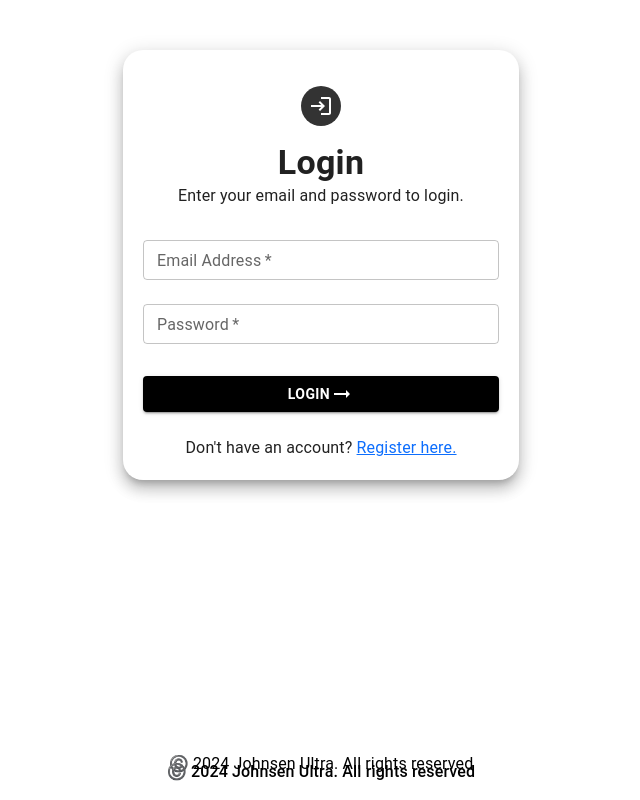
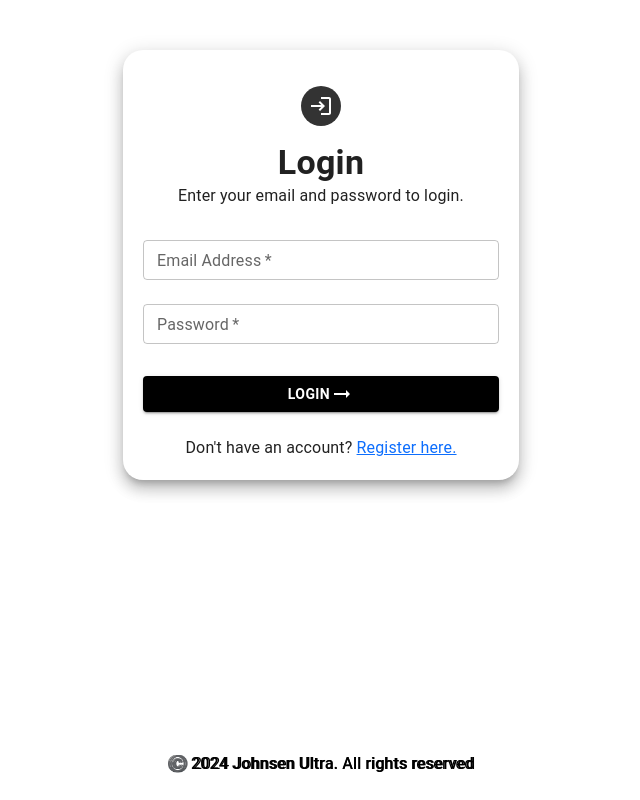
Before and after one commit to johnsenultra/Project4-Empolyee-Management-Dashboard, a React (Vite) app: page / in a window 1280 px wide. Shown: the whole page, without its empty margins (319-959 px from the left). Built offline with nearby package versions, Linux system fonts and the light colour scheme; no server answers; the database is empty.

Commit message:
changes the padding of footer in login and signup

```diff
--- a/src/pages/Layout.jsx
+++ b/src/pages/Layout.jsx
@@ -110,7 +110,7 @@ function Layout() {
          <div className="container-fluid mt-4">
             <Outlet />
          </div>
-         <footer className="pb-3 text-center text-black fixed-bottom mt-auto">
+         <footer className="pb-4 text-center text-black fixed-bottom mt-auto">
             <Typography className="fw-medium">©️ 2024 Johnsen Ultra. All rights reserved</Typography>
          </footer>
       </ThemeProvider>
--- a/src/pages/auth/Login.jsx
+++ b/src/pages/auth/Login.jsx
@@ -142,7 +142,7 @@ export default function Login() {
         </Card>
         <footer className="pb-4 text-center text-black fixed-bottom mt-auto">
           <Typography>©️ 2024 Johnsen Ultra. All rights reserved</Typography>
-         </footer>
+        </footer>
       </Container>
     </ThemeProvider>
   );
```
Also changed, not shown: 1 other file (tests, documents, lock files or other folders).
